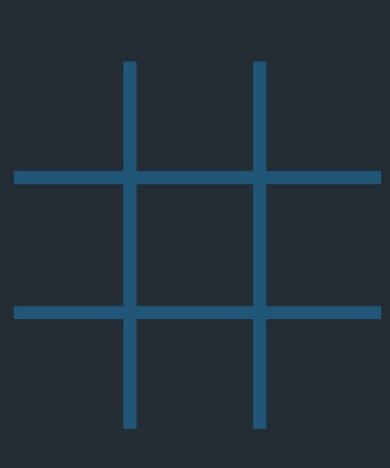
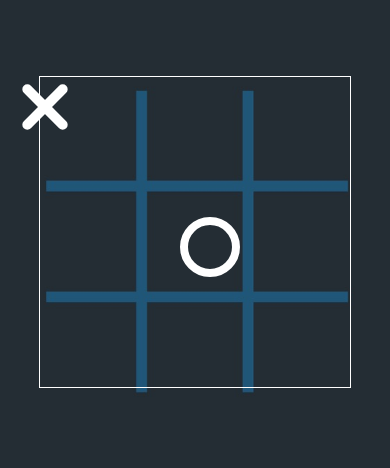
Before and after one commit to MSaad9/Tic-Tac-Toe, a React Native app: screen / in a window 390 px wide. Shown: the part 200-668 px from the top of the page. Built offline with nearby package versions, Linux system fonts and the light colour scheme.

Commit message:
created circle and cross

```diff
--- a/App.js
+++ b/App.js
@@ -6,7 +6,22 @@ import React from 'react';
 export default function App() {
   return (
     <View style={styles.container}>
-      <ImageBackground source={bg} style={styles.bg}>
+      {/* add background image */}
+      {/* keep everything in image background, so all elements considered as children */}
+      {/* resideMode contain will make sure it fits the screen */}
+      <ImageBackground source={bg} style={styles.bg} resizeMode="contain">
+        <View style={styles.map}>
+          {/* creates a circle */}
+          <View style={styles.circle}>
+            {/* to make a donut shape */}
+
+          </View>
+          {/* create a cross */}
+          <View>
+            <View style={styles.crossLine}></View>
+            <View style={[styles.crossLine, styles.crossLineReversed]}></View>
+          </View>
+        </View>
       </ImageBackground>
       <StatusBar style="auto" />
     </View>
@@ -16,13 +31,63 @@ export default function App() {
 const styles = StyleSheet.create({
   container: {
     flex: 1,
-    backgroundColor: '#fff',
-    alignItems: 'center',
-    justifyContent: 'center',
+    backgroundColor: '#252D33',
+
+  },
+
+  map: {
+    borderWidth: 1,
+    borderColor: 'white',
+    width: "80%",
+    aspectRatio: 1,
+
   },
 
   bg: {
     width: "100%",
     height: "100%",
+    alignItems: 'center',
+    justifyContent: 'center',
+    paddingTop: 20,
   },
+  circle: {
+    position: 'absolute',
+    width: 60,
+    height: 60,
+    left: 1 * 130,
+    top: 1 * 130,
+    borderRadius: 50,
+    alignItems: 'center',
+    justifyContent: 'center',
+    margin: 10,
+    borderWidth: 8,
+    borderColor: 'white',
+
+  },
+
+  innerCircle: {
+    width: 50,
+    height: 50,
+    backgroundColor: '#252D33',
+    borderRadius: 50,
+  },
+  crossLine: {
+    position: 'absolute',
+    width: 10,
+    height: 60,
+    backgroundColor: 'white',
+    borderRadius: 5,
+    transform: [
+      {
+        "rotate": "45deg",
+      },
+    ],
+  },
+  crossLineReversed: {
+    transform: [
+      {
+        "rotate": "-45deg",
+      },
+    ],
+  }
 });
```
